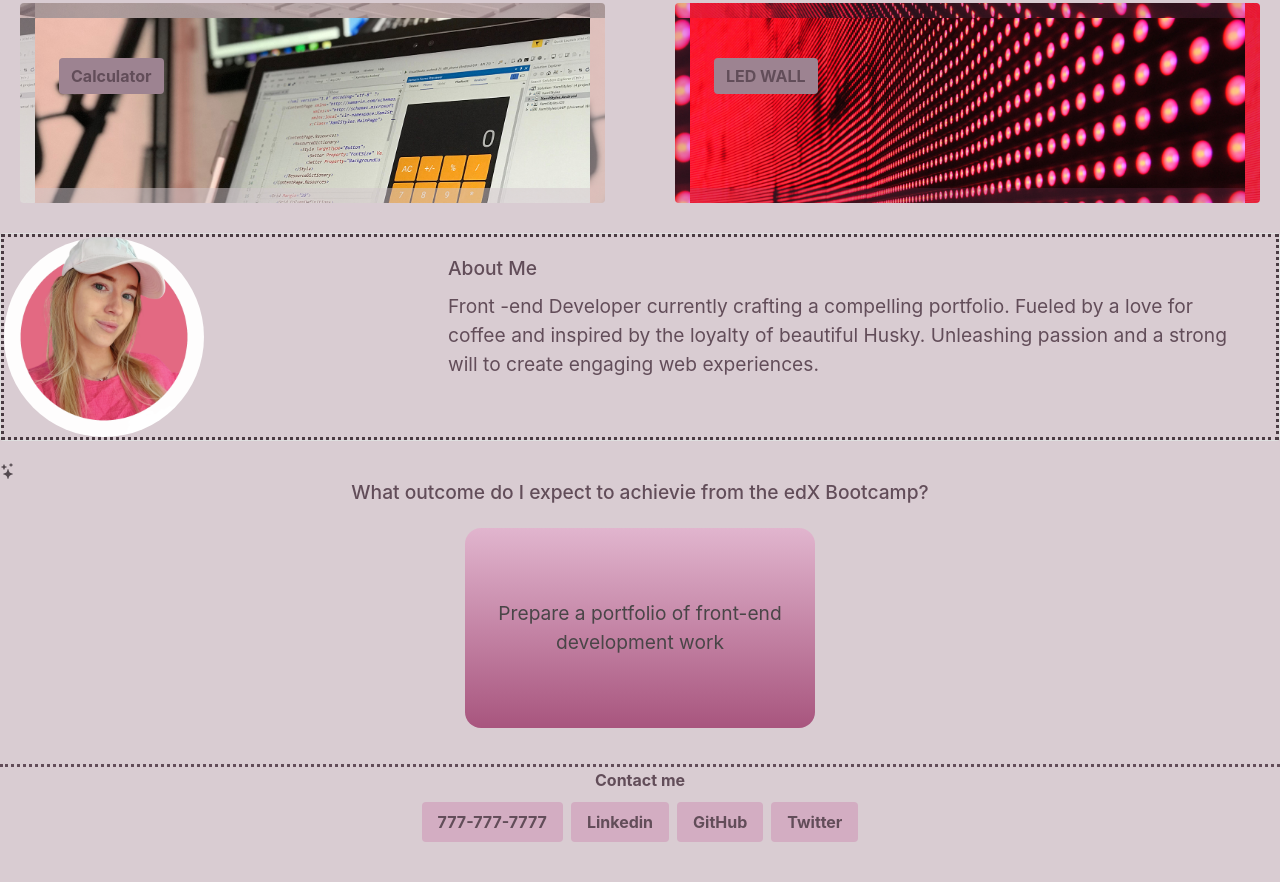
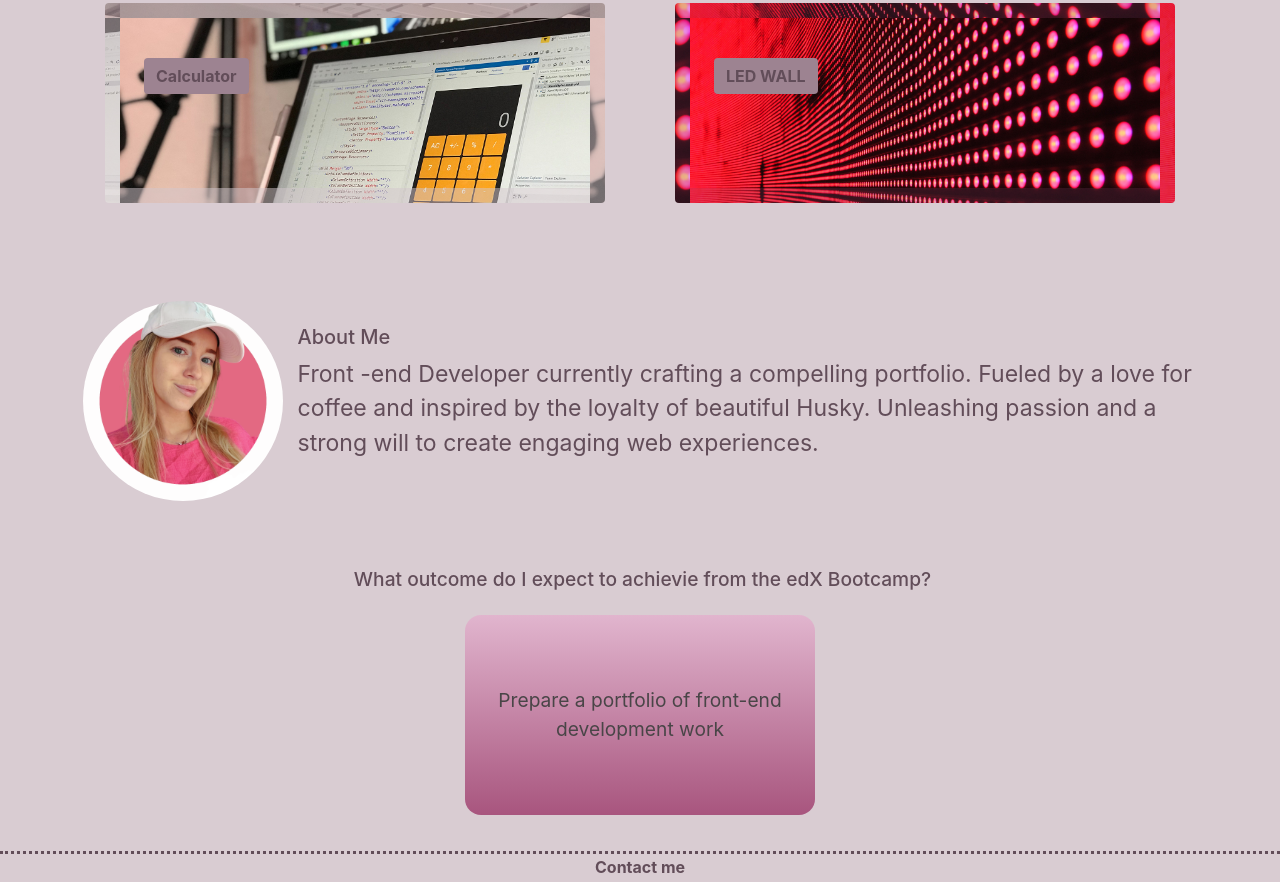
Before and after one commit to kamilawroblewska/Bootstrap-Portfolio, a plain HTML site: page index.html in a window 1280 px wide. Shown: the part 1003-1885 px from the top of the page. Before the commit the page ends 1849 px from the top, so only its background shows below. Drawn offline with nearby package versions, Linux system fonts and the light colour scheme.

Commit message:
deleted card for aboutme section, added container instead, added styling for it, added media query in small screen; added container for work cards

```diff
--- a/CSS/style.css
+++ b/CSS/style.css
@@ -59,14 +59,14 @@ body {
   background-image: url(../Images/screen1.png);
   background-size: cover;
   height: 200px;
-  border: 15px solid  rgba(211, 199, 206, 0.5) !important;
+  border: 15px solid rgba(211, 199, 206, 0.5) !important;
   margin: 20px;
 }
 .thirdProject {
   background-image: url(../Images/screenshot.png);
   background-size: cover;
   height: 200px;
-  border: 15px solid  rgba(211, 199, 206, 0.5)!important;
+  border: 15px solid rgba(211, 199, 206, 0.5) !important;
   margin: 20px;
 }
 .fourthProject {
@@ -115,17 +115,21 @@ body {
   background-color: rgb(221, 196, 209) !important;
 }
 /* About me Section Style */
-.aboutContent .row {
-  background-color: #d9ccd2;
-  border-style: dotted;
-  border-color: rgb(73, 59, 66);
+
+.meSection {
+  display: flex;
+  justify-content: center;
+  align-items: center;
+  margin: 5%;
 }
-
 .myimg {
   border-radius: 100px;
+  margin: 5px;
 }
-.aboutme .card-body .card-title,
-.card-text {
+.meSection .description,
+h5,
+p {
+  margin-left: 5px;
   color: rgb(98, 77, 89);
   font-size: larger;
 }
@@ -135,9 +139,6 @@ body {
   color: rgb(98, 77, 89);
   font-size: larger;
   text-align: center;
-}
-.skills svg {
-  justify-items: center;
 }
 .skillsContainer {
   display: flex;
@@ -261,6 +262,10 @@ body .skillsContainer .skillsCard {
     width: 350px;
     margin-bottom: 20px;
   }
+  .meSection {
+    display: flex;
+    flex-direction: column;
+  }
 }
 /* media query for bigger screens for skills section */
 @media screen and (min-width: 500px) and (max-width: 1600px) {
--- a/index.html
+++ b/index.html
@@ -64,6 +64,7 @@
     <main>
       <!-- Work Section -->
       <section class="work" id="work">
+        <div class="container">
         <div class="row">
           <div class="w-100 p-3">
             <div class="card firstProject">
@@ -142,12 +143,13 @@
             </div>
           </div>
         </div>
+    </div>
       </section>
       <!-- About Me Section -->
       <section class="aboutme" id="aboutme">
-        <div class="card mb-3 aboutContent" style="max-width: 100%">
-          <div class="row no-gutters">
-            <div class="col-md-4">
+        <div class="container" style="max-width: 100%">
+          <div class="meSection">
+            <div class="myPic">
               <img
                 src="Images/portofliomypicture.png"
                 class="myimg"
@@ -155,10 +157,10 @@
                 style="max-width: 200px"
               />
             </div>
-            <div class="col-md-8">
-              <div class="card-body">
-                <h5 class="card-title">About Me</h5>
-                <p class="card-text">
+            <div class="meDescription">
+              <div class="description">
+                <h5 class="">About Me</h5>
+                <p class="">
                   Front -end Developer currently crafting a compelling
                   portfolio. Fueled by a love for coffee and inspired by the
                   loyalty of beautiful Husky. Unleashing passion and a strong
@@ -171,19 +173,6 @@
       </section>
       <!-- Skills Section -->
       <section class="skills">
-      <svg
-      xmlns="http://www.w3.org/2000/svg"
-      width="16"
-      height="16"
-      fill="currentColor"
-      class="bi bi-stars"
-      viewBox="0 0 16 16"
-      style="fill: rgb(83, 73, 79)"
-    >
-      <path
-        d="M7.657 6.247c.11-.33.576-.33.686 0l.645 1.937a2.89 2.89 0 0 0 1.829 1.828l1.936.645c.33.11.33.576 0 .686l-1.937.645a2.89 2.89 0 0 0-1.828 1.829l-.645 1.936a.361.361 0 0 1-.686 0l-.645-1.937a2.89 2.89 0 0 0-1.828-1.828l-1.937-.645a.361.361 0 0 1 0-.686l1.937-.645a2.89 2.89 0 0 0 1.828-1.828l.645-1.937zM3.794 1.148a.217.217 0 0 1 .412 0l.387 1.162c.173.518.579.924 1.097 1.097l1.162.387a.217.217 0 0 1 0 .412l-1.162.387A1.734 1.734 0 0 0 4.593 5.69l-.387 1.162a.217.217 0 0 1-.412 0L3.407 5.69A1.734 1.734 0 0 0 2.31 4.593l-1.162-.387a.217.217 0 0 1 0-.412l1.162-.387A1.734 1.734 0 0 0 3.407 2.31l.387-1.162zM10.863.099a.145.145 0 0 1 .274 0l.258.774c.115.346.386.617.732.732l.774.258a.145.145 0 0 1 0 .274l-.774.258a1.156 1.156 0 0 0-.732.732l-.258.774a.145.145 0 0 1-.274 0l-.258-.774a1.156 1.156 0 0 0-.732-.732L9.1 2.137a.145.145 0 0 1 0-.274l.774-.258c.346-.115.617-.386.732-.732L10.863.1z"
-      />
-    </svg>
     <h5 class="skill">What outcome do I expect to achievie from the edX Bootcamp?</h5>
       <div class="skillsContainer">
         <div class="skillsCard">
```
